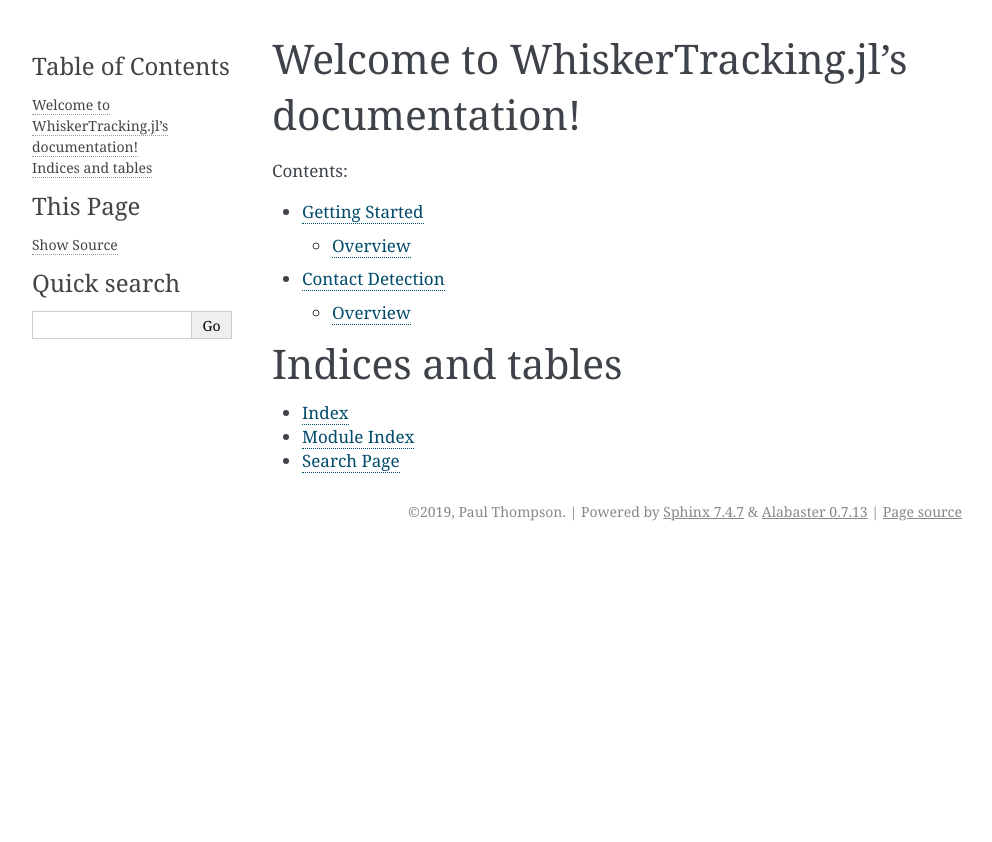
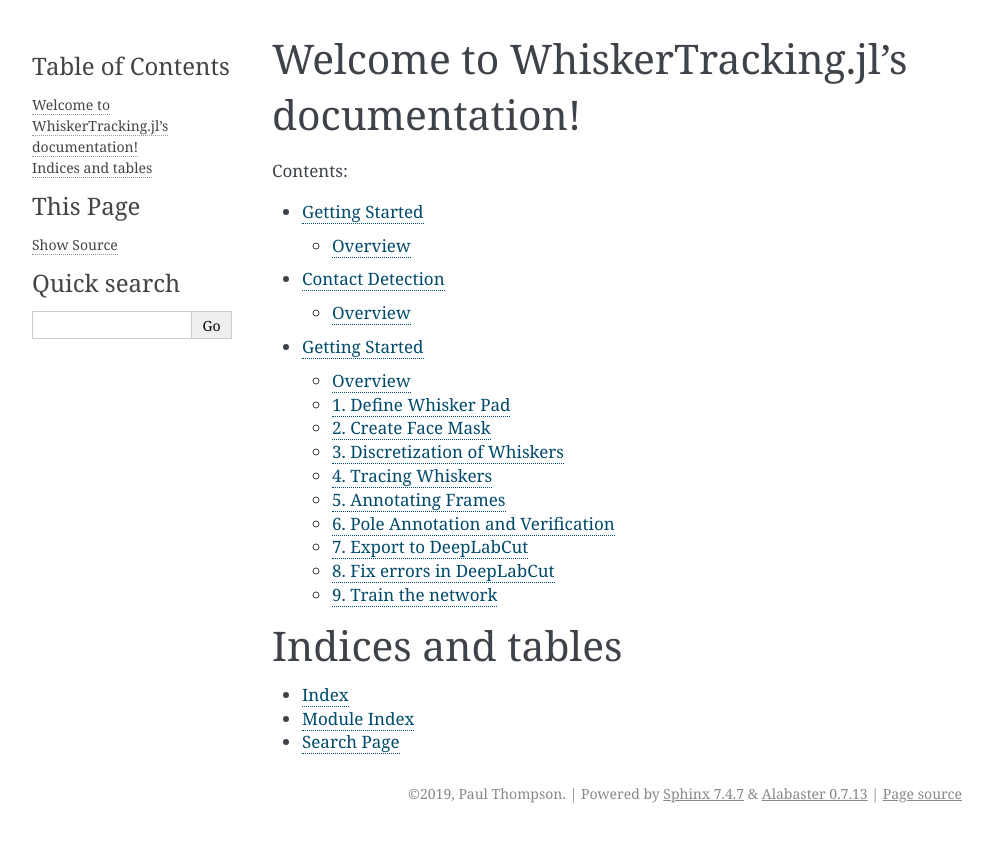
Before and after one commit to paulmthompson/WhiskerTracking.jl, a Sphinx documentation site: the page built from docs/index.rst, in a window 1280 px wide. Shown: the top 842 px of the page, without its empty margins (148-1140 px from the left). Built offline with Sphinx 7.4.7, drawn with Linux system fonts in a browser that asks for light colours; some of the changed lines change nothing that is shown.

Commit message:
update documentation

```diff
--- a/docs/Getting_Started.rst
+++ b/docs/Getting_Started.rst
@@ -6,3 +6,10 @@ Getting Started
 ********
 Overview
 ********
+This is a guide to track the whiskers in 2d.
+
+To begin, follow these steps:
+
+
+1) Open Whisker Tracking GUI
+2) Open Jupyter
--- /dev/null
+++ b/docs/Whisker_Tracking.rst
@@ -0,0 +1,127 @@
+
+
+
+################
+Getting Started
+################
+
+********
+Overview
+********
+This is a guide to track mice whiskers in 2d.
+
+To begin, follow these steps:
+
+
+1) Open Whisker Tracking GUI
+2) Open Jupyter Notebook Navigator
+3) Go to ~/Documents/Analysis_Scripts/Whisker_Tracking_new.ipynb
+4) Change "data_path" to name of folder for video analysis
+5) Run the cells
+6) The GUI will appear. Wait until the notebook shows it has stopped running to proceed
+7) Use the arrow keys right and left to load the first image
+
+**********************
+1. Define Whisker Pad
+**********************
+
+a) Select "Extras" --> "Whisker Pad"
+b) Click the "Select Whisker Pad" checkbox
+c) In the image, click on the approximate whisker pad location (a blue circle should appear)
+d) Uncheck the "Select Whisker Pad" checkbox
+e) Exit out of the Whisker Pad window
+
+********************
+2. Create Face Mask
+********************
+
+a) Select "Extras" --> "Mask"
+b) Click "Create Mask"
+c) Increase the "minimum intensity" and "maximum intensity" scroll-boxes to create the mask (The mask will be shown in red, make sure it does not creep up the whisker)
+d) When the mask is complete, uncheck "Create Mask"
+e) Exit out of the mask window
+
+*Use arrow keys to reload the mask and make it disappear*
+
+******************************
+3. Discretization of Whiskers
+******************************
+
+Open the "Viewer" window
+
+a) Go to "Extras" --> "Viewer"
+b) Click the "Discrete Points" checkbox
+
+*You can leave this window open off to the side*
+
+Open the Discrete Points window
+
+a) Go to "Extras" --> "Discretization"
+b) Click the "Auto Calculate" button
+
+*Leave this window open*
+
+********************
+4. Tracing Whiskers
+********************
+
+a) Find "Whisker Trace" in current frame
+b) Click the "Trace" button (blue candidate whisker traces should appear)
+c) If a representative whisker is present, select it with the mouse by clicking the blue trace for the whisker of interest (It should turn red).
+d) At the base of the whisker, there will be a collection of green open circles bunched together. These are the "discrete points" selected to describe the whisker.
+e) Spread the "discrete points" out across the length of the whisker
+
+*Leave this window off to the side*
+
+*********************
+5. Annotating Frames
+*********************
+
+*You should now annotate ~100 frames that are significantly different from one another so that the machine learning algorithm is sufficiently prepared to find the whisker in the remaining frames*
+
+a) Use the slider at the bottom (or the arrow keys) to advance forward in the video.
+b) When you find a good candidate frame, hit the "trace" button. Blue traces will appear.
+c) If the traces are acceptable, click the "add frame to tracking" button. A green boundary will appear around the image.
+d) Click the whisker of interest. It should appear red and the discrete green points should be automatically calculated and applied.
+e) Repeat steps 5a-5d until you have annotated ~100 frames
+
+*If the whiskers overlap, go to "Extras" --> "Tracing" --> "Combine segments", then select the most proximal trace of the true whisker, and the distal part of the true whisker. If this works, you will see the true whisker now entirely in red. When done, unclick the "combine segments" button.*
+*If some whiskers do not show up well or are not annotated correctly, they can be fixed later in DeepLabCut*
+
+************************************
+6. Pole Annotation and Verification
+************************************
+
+a) When frames have been labeled, go back to the first annotated frame
+b) Open the pole window by going to "Extra" --> "Pole"
+c) In each frame that has a pole, click the "select pole location" button in the pole window and click on the pole in the image (A blue circle should appear)
+d) Advance to the next frame and redo steps 6a-6c until every frame's pole has been labeled
+
+************************
+7. Export to DeepLabCut
+************************
+
+a) Go to "Other Programs" --> "DeepLabCut"
+b) Click the "Initialize" button (the jupyter notebook will have some output)
+c) Check the "with pole button"
+d) Click the "export" button
+e) The data folder should be created in the ~/Documents/Analysis_Scripts folder in a new folder with the date
+f) When you enter this new folder, the whisker tracking data will be in the DLC folder. Enter it to find the config.yaml.
+g) Copy the name of this directory
+
+****************************
+8. Fix errors in DeepLabCut
+****************************
+
+a) In the jupyter view, go to the notebook ~/documents/ Analysis_Scripts/check_dlc_labels.ipynb.
+b) Change the path to the path of your config.yaml file from the last step
+c) Click "Load frames" and select the folder that comes up
+d) Use the DeepLabCut view to scroll through the annotated images of the whisker and pole.
+e) If any points are wrong, or you need to add additional points, or delete points, you can do it here.
+f) When you are satisfied with the quality of the data, click the "save" button
+
+*********************
+9. Train the network
+*********************
+
+*This is done to get your labeled data*
--- a/docs/index.rst
+++ b/docs/index.rst
@@ -12,6 +12,7 @@ Welcome to WhiskerTracking.jl's documentation!
 
    Getting_Started.rst
    Contact_Detection.rst
+   Whisker_Tracking.rst
 
 
 
```
